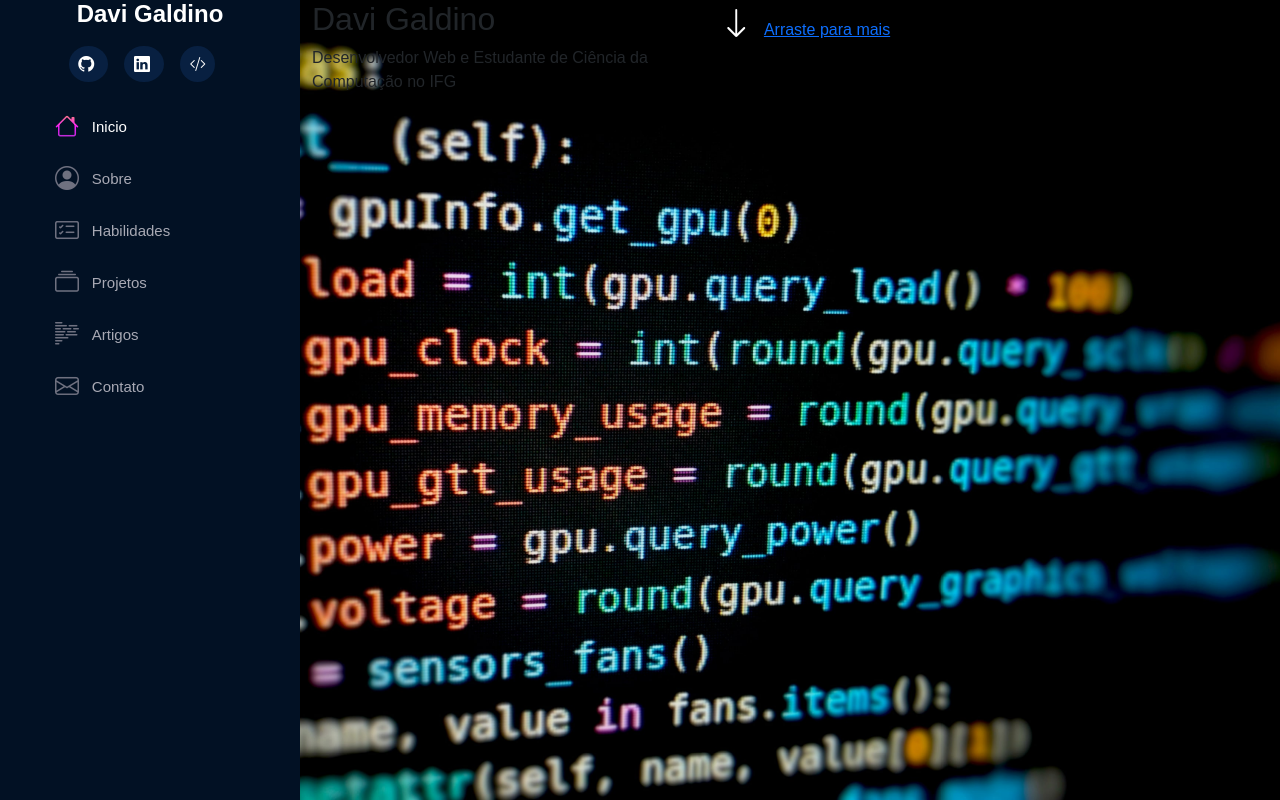
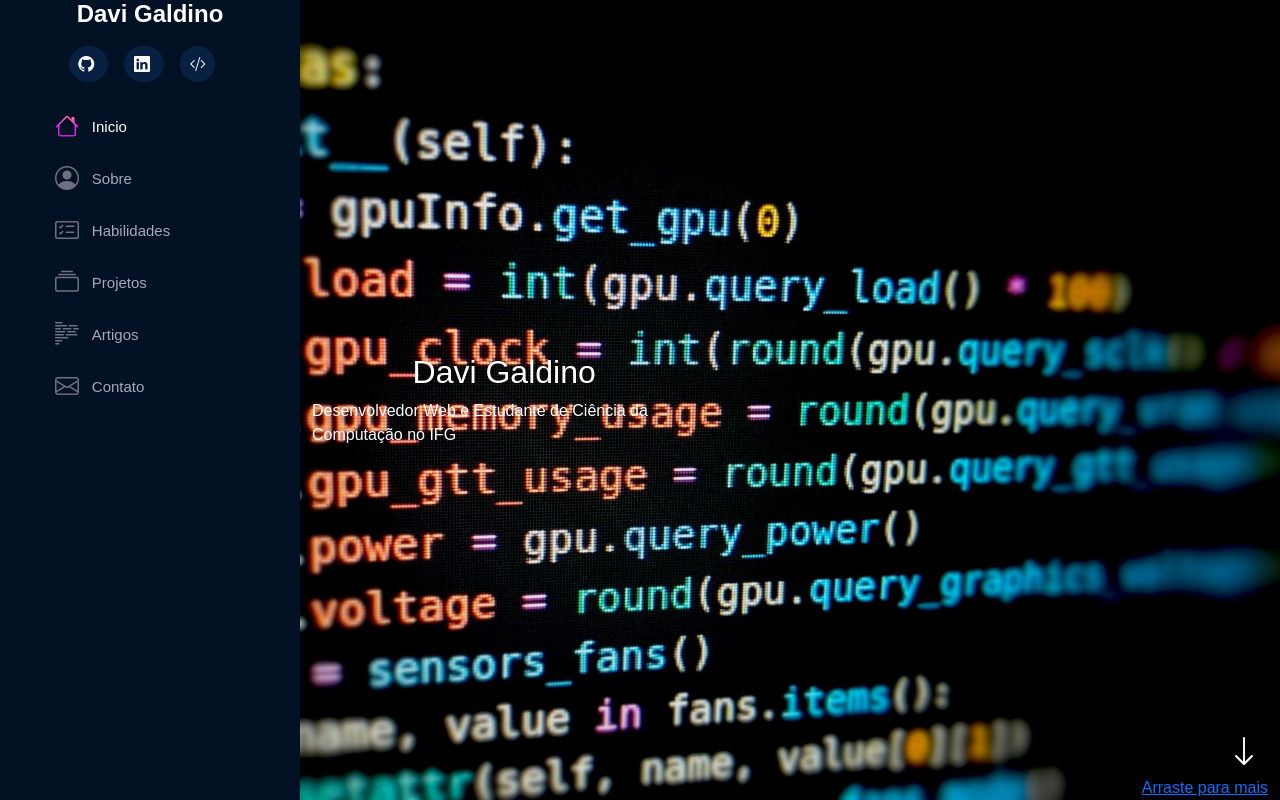
Before and after one commit to Davi-Ga/portfolio-deprecated-, a Flask app: page / in a window 1280 px wide. Run offline with Flask 2, Linux system fonts and the light colour scheme.

Commit message:
inicio estlização

```diff
--- a/src/templates/index.html
+++ b/src/templates/index.html
@@ -72,12 +72,12 @@
     <main id="main">
 
         <section id="inicio" class ="row m-0 p-0">
-            <div class="col-md-5">
-                <h2>Davi Galdino</h2>
-                <span>Desenvolvedor Web e Estudante de Ciência da Computação no IFG</span>
+            <div class="col-md-5 d-flex justify-content-center align-items-center flex-column">
+                <h2 class="text-white text-shadow">Davi Galdino</h2>
+                <span id="subtitle" class="text-white text-shadow">Desenvolvedor Web e Estudante de Ciência da Computação no IFG</span>
             </div>
 
-            <div class="col-md-7">
+            <div class="col-md-7 d-flex justify-content-end align-items-end flex-column">
                 <i class ="bi bi-arrow-down text-white pe-2 fs-2" aria-hidden="true"></i>
                 <a href="">Arraste para mais</a>
             </div>
```
